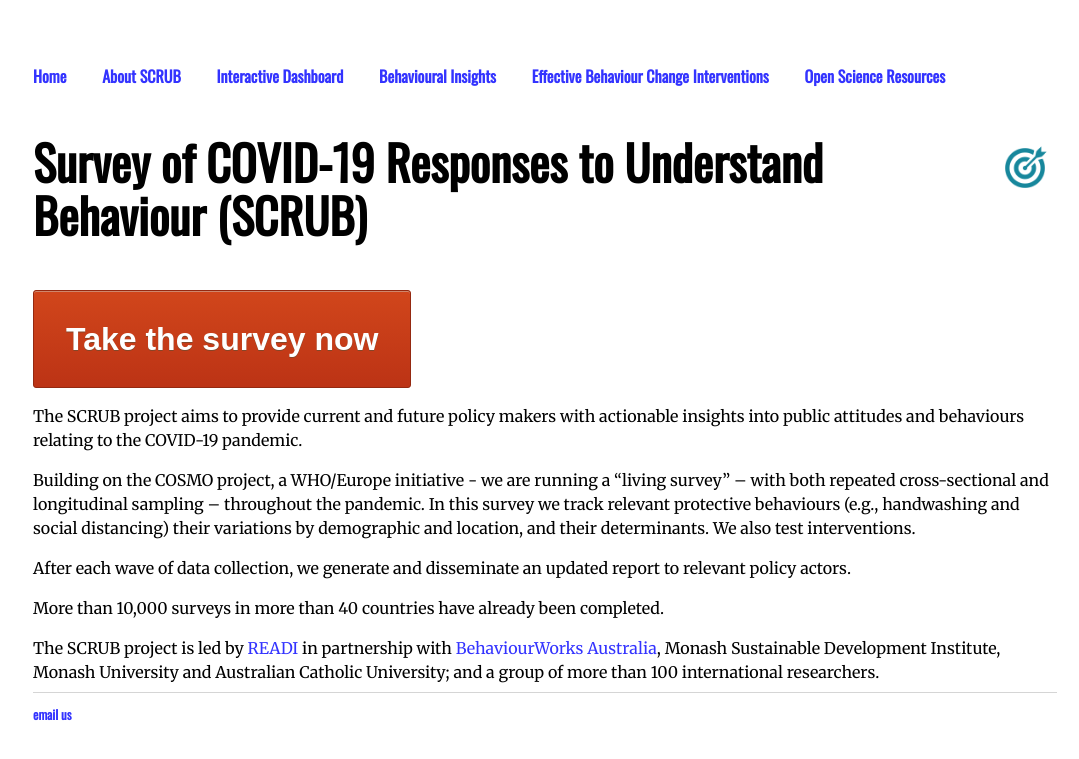
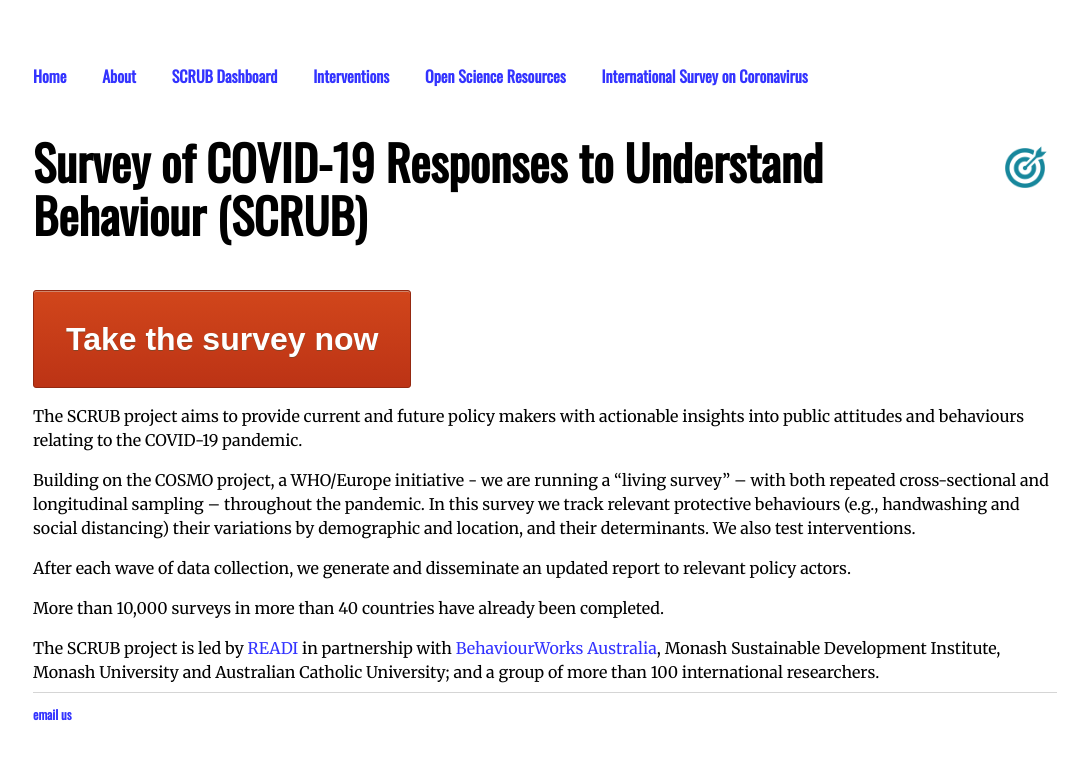
Before and after one commit to aksaeri/scrub, a Jekyll site: the page built from index.md, in a window 1280 px wide. Shown: the top 759 px of the page, without its empty margins (95-1174 px from the left). Built offline with Jekyll 4.4.1, drawn with Linux system fonts in a browser that asks for light colours.

Commit message:
Update default.html

```diff
--- a/_layouts/default.html
+++ b/_layouts/default.html
@@ -28,11 +28,11 @@
 			<nav>
 	    		<ul>
 	        		<li><a href="/">Home</a></li>
-		        	<li><a href="/pages/about.html">About SCRUB</a></li>
-	        		<li><a href="/pages/dashboard.html">Interactive Dashboard</a></li>
-				<li><a href="/pages/insights.html">Behavioural Insights</a></li>
-				<li><a href="/pages/interventions.html">Effective Behaviour Change Interventions</a></li>
+		        	<li><a href="/pages/about.html">About</a></li>
+	        		<li><a href="/pages/dashboard.html">SCRUB Dashboard</a></li>
+				<li><a href="/pages/Intervention trackers.html">Interventions</a></li>
 	        		<li><a href="/pages/resources.html">Open Science Resources</a></li>
+				<li><a href="/pages/resources.html">International Survey on Coronavirus</a></li>
 	    		</ul>
 			</nav>
 			<div class="container">
```
